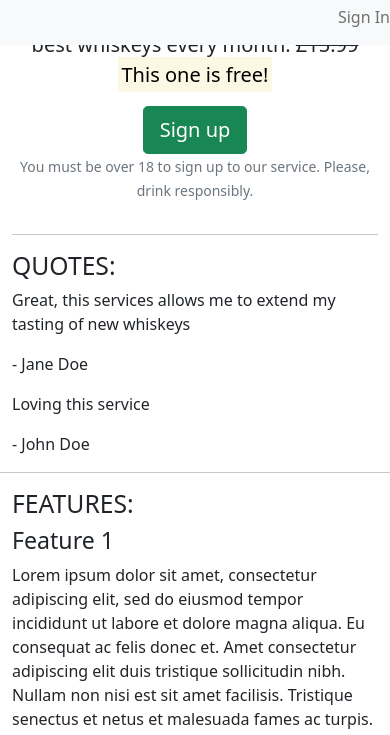
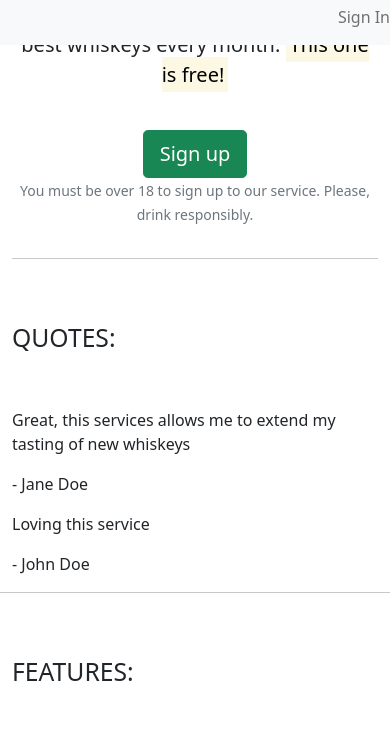
Before and after one commit to JJBR13/Full-template, a plain HTML site: page index.html in a window 390 px wide. Shown: the part 91-826 px from the top of the page. Drawn offline with nearby package versions, Linux system fonts and the light colour scheme.

Commit message:
Adding final touches to hero sections

```diff
--- a/index.html
+++ b/index.html
@@ -37,7 +37,8 @@
                      <section class="callout jumbotron text-center">
                         <h1>The finest whiskey delovered to your doorstep</h1>
                         <p class="lead"> Sign up to start reciving the world's best whiskeys every month.
-                        <s>£15.99</s> <strong><mark>This one is free!</mark></strong></p>
+                        <s class="d-none d-sm-inline">£15.99</s> <strong><mark>This one is free!</mark></strong></p>
+                        <span class="d-inline d-sm-none"><br></span>
                         <button class="btn btn-success btn-lg">Sign up</button>
                         <p class="text-muted"><small>You must be over 18 to sign up to our service. Please, drink
                         responsibly.</small></p>
@@ -50,7 +51,7 @@
 
     <section class="quotes">
         <div class="row">
-            <div class="col-12">
+            <div class="col-12 my-5">
                 <h2 class="text-uppercase">Quotes:</h2>
             </div>
         </div>
@@ -75,7 +76,7 @@
 
             <section class="features">
                 <div class="row">
-                    <div class="col-12">
+                    <div class="col-12 my-5">
                         <h2 class="text-uppercase">Features:</h2>
                     </div>
                 </div>
```
